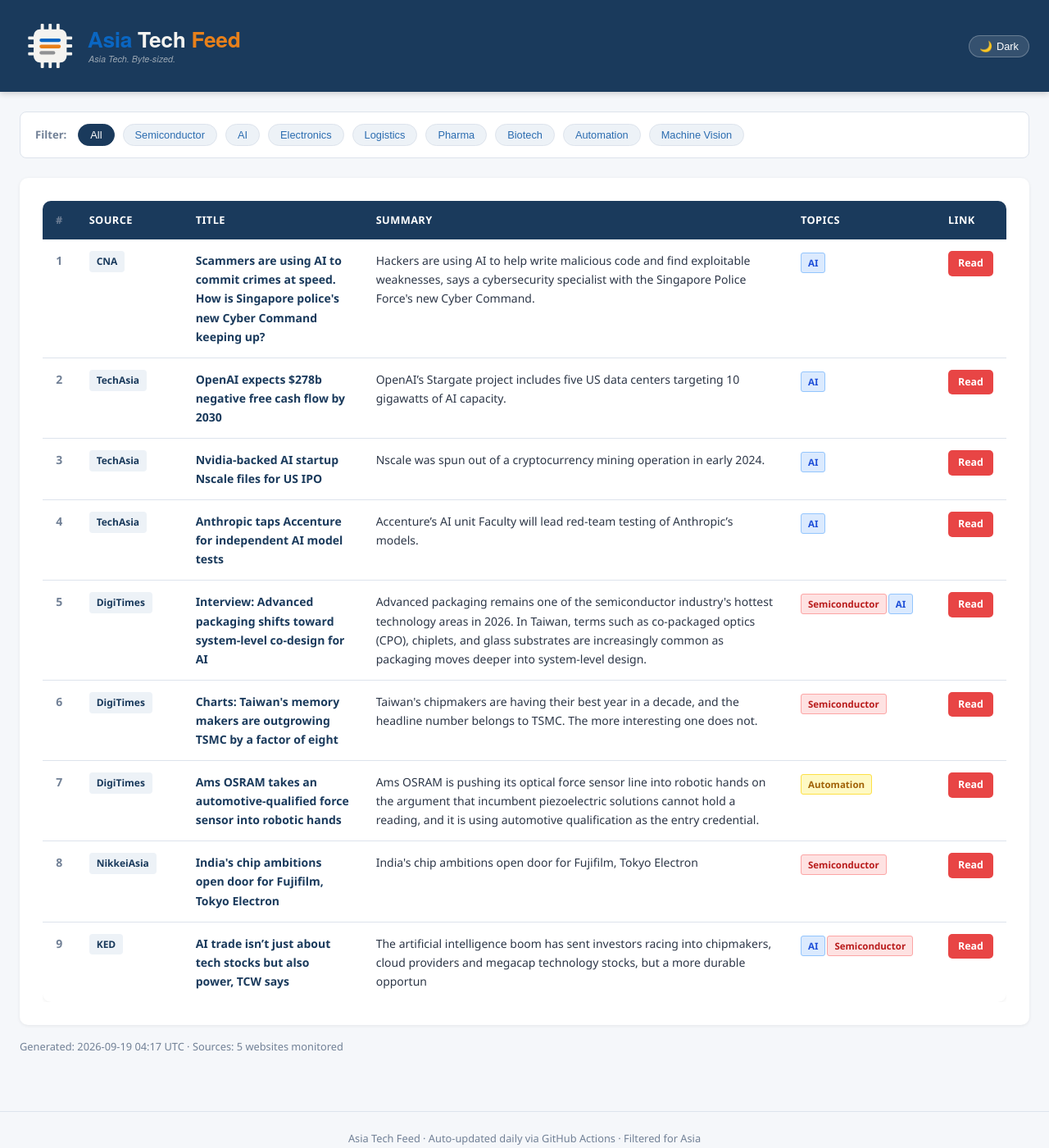
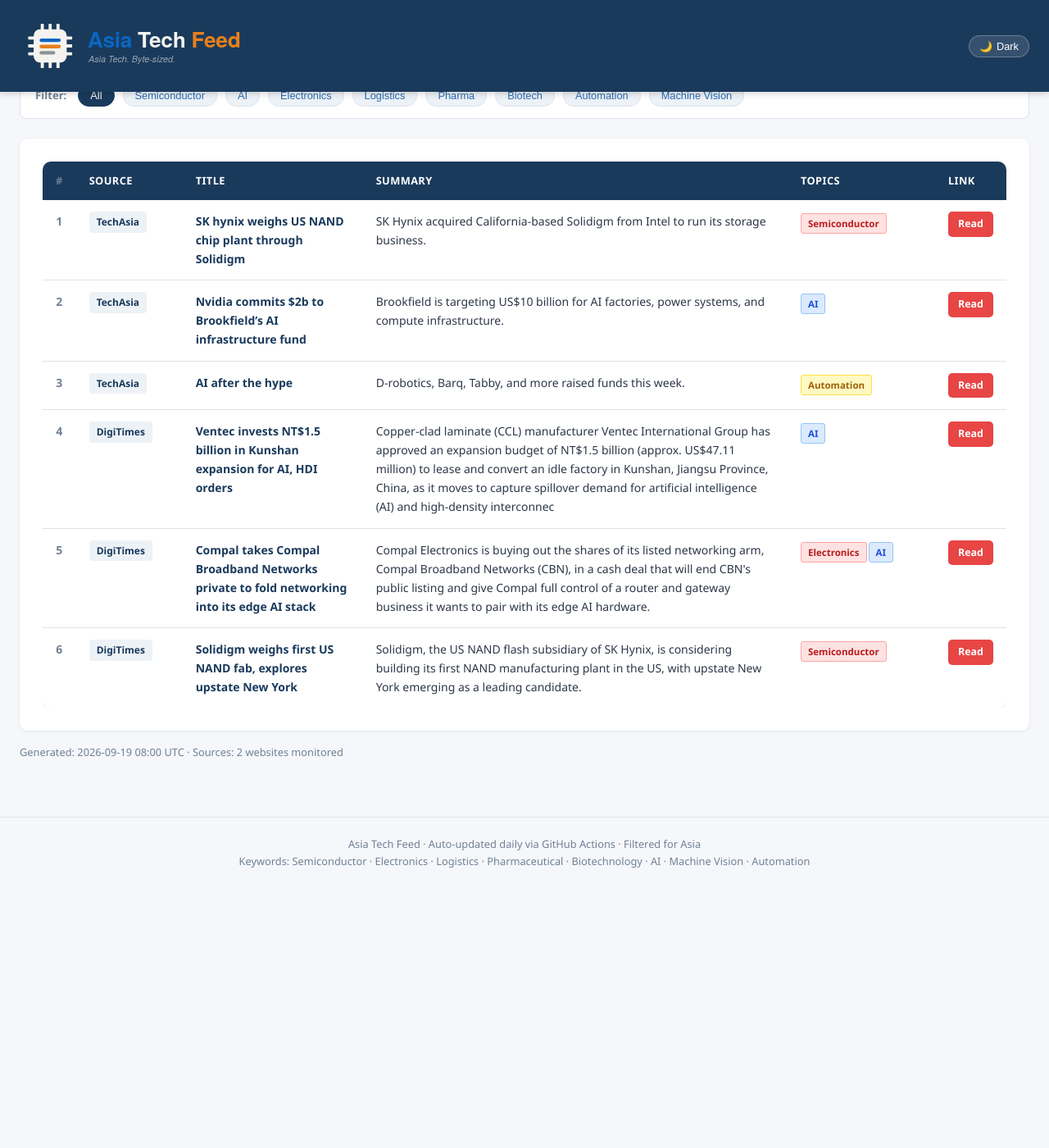
Before and after one commit to asiatechfeed/Asia-Tech-Feed, a Jekyll site: the page built from _posts/2026-09-19-asia-tech-news-digest.md, in a window 1280 px wide and 1400 px high, scrolled down 633 px. Shown: the whole window at 82% size. Built offline with Jekyll 4.4.1, drawn with Linux system fonts in a browser that asks for light colours; a script that is not in the unit is left out; after the commit the page ends 1717 px from its top, so only the background shows below that; some of the changed text lies outside the part shown.

Commit message:
📰 News digest 2026-09-19 (6 articles)

```diff
--- a/_posts/2026-09-19-asia-tech-news-digest.md
+++ b/_posts/2026-09-19-asia-tech-news-digest.md
@@ -1,16 +1,16 @@
 ---
 layout: post
 title: "Asia Tech News Digest - September 19, 2026"
-date: 2026-09-19 12:17:58 +0800
-articles_count: 9
-sources_count: 5
-sources: ["CNA", "DigiTimes", "KED", "NikkeiAsia", "TechAsia"]
+date: 2026-09-19 16:00:49 +0800
+articles_count: 6
+sources_count: 2
+sources: ["DigiTimes", "TechAsia"]
 csv_file: /assets/data/news-2026-09-19.tsv
-featured_title: "Scammers are using AI to commit crimes at speed. How is Singapore police's new Cyber Command keeping up?"
-featured_url: "https://www.channelnewsasia.com/singapore/police-cyber-command-artificial-intelligence-scams-6394231"
-featured_source: "CNA"
-featured_summary: "Hackers are using AI to help write malicious code and find exploitable weaknesses, says a cybersecurity specialist with the Singapore Police Force's new Cyber Command."
-featured_image: "https://dam.mediacorp.sg/image/upload/s--M5F2dJVR--/c_crop,h_1125,w_2000,x_0,y_31/c_fill,g_auto,h_676,w_1200/fl_relative,g_south_east,l_mediacorp:cna:watermark:2021-08:cna,w_0.1/f_auto,q_auto/v1/mediacorp/cna/image/2026/09/18/llt_2456.jpg?itok=jZ-Zw-Sv"
+featured_title: "SK hynix weighs US NAND chip plant through Solidigm"
+featured_url: "https://www.techinasia.com/sk-hynix-weighs-investor-3b-china-chip-site"
+featured_source: "TechAsia"
+featured_summary: "SK Hynix acquired California-based Solidigm from Intel to run its storage business."
+featured_image: ""
 ---
 
 <table class="news-table">
@@ -27,75 +27,51 @@ featured_image: "https://dam.mediacorp.sg/image/upload/s--M5F2dJVR--/c_crop,h_11
 <tbody>
 <tr>
   <td class="col-num">1</td>
-  <td class="col-source"><span class="source-badge">CNA</span></td>
-  <td class="col-title"><span class="article-title">Scammers are using AI to commit crimes at speed. How is Singapore police's new Cyber Command keeping up?</span></td>
-  <td class="col-summary">Hackers are using AI to help write malicious code and find exploitable weaknesses, says a cybersecurity specialist with the Singapore Police Force's new Cyber Command.</td>
-  <td class="col-tags"><span class="tag ai">AI</span></td>
-  <td class="col-link"><a class="btn-link" href="https://www.channelnewsasia.com/singapore/police-cyber-command-artificial-intelligence-scams-6394231" target="_blank" rel="noopener">Read</a></td>
+  <td class="col-source"><span class="source-badge">TechAsia</span></td>
+  <td class="col-title"><span class="article-title">SK hynix weighs US NAND chip plant through Solidigm</span></td>
+  <td class="col-summary">SK Hynix acquired California-based Solidigm from Intel to run its storage business.</td>
+  <td class="col-tags"><span class="tag semi">Semiconductor</span></td>
+  <td class="col-link"><a class="btn-link" href="https://www.techinasia.com/sk-hynix-weighs-investor-3b-china-chip-site" target="_blank" rel="noopener">Read</a></td>
 </tr>
 <tr>
   <td class="col-num">2</td>
   <td class="col-source"><span class="source-badge">TechAsia</span></td>
-  <td class="col-title"><span class="article-title">OpenAI expects $278b negative free cash flow by 2030</span></td>
-  <td class="col-summary">OpenAI’s Stargate project includes five US data centers targeting 10 gigawatts of AI capacity.</td>
+  <td class="col-title"><span class="article-title">Nvidia commits $2b to Brookfield’s AI infrastructure fund</span></td>
+  <td class="col-summary">Brookfield is targeting US$10 billion for AI factories, power systems, and compute infrastructure.</td>
   <td class="col-tags"><span class="tag ai">AI</span></td>
-  <td class="col-link"><a class="btn-link" href="https://www.techinasia.com/openai-samsung-deepen-nextgen-chip-ai-ties" target="_blank" rel="noopener">Read</a></td>
+  <td class="col-link"><a class="btn-link" href="https://www.techinasia.com/nvidiabacked-lambda-lands-1b-private-debt-deal" target="_blank" rel="noopener">Read</a></td>
 </tr>
 <tr>
   <td class="col-num">3</td>
   <td class="col-source"><span class="source-badge">TechAsia</span></td>
-  <td class="col-title"><span class="article-title">Nvidia-backed AI startup Nscale files for US IPO</span></td>
-  <td class="col-summary">Nscale was spun out of a cryptocurrency mining operation in early 2024.</td>
-  <td class="col-tags"><span class="tag ai">AI</span></td>
-  <td class="col-link"><a class="btn-link" href="https://www.techinasia.com/nvidia-nokia-join-1-1b-series-b-for-uk-ai-firm-nscale" target="_blank" rel="noopener">Read</a></td>
+  <td class="col-title"><span class="article-title">AI after the hype</span></td>
+  <td class="col-summary">D-robotics, Barq, Tabby, and more raised funds this week.</td>
+  <td class="col-tags"><span class="tag auto">Automation</span></td>
+  <td class="col-link"><a class="btn-link" href="https://www.techinasia.com/ai-after-the-hype" target="_blank" rel="noopener">Read</a></td>
 </tr>
 <tr>
   <td class="col-num">4</td>
-  <td class="col-source"><span class="source-badge">TechAsia</span></td>
-  <td class="col-title"><span class="article-title">Anthropic taps Accenture for independent AI model tests</span></td>
-  <td class="col-summary">Accenture’s AI unit Faculty will lead red-team testing of Anthropic’s models.</td>
+  <td class="col-source"><span class="source-badge">DigiTimes</span></td>
+  <td class="col-title"><span class="article-title">Ventec invests NT$1.5 billion in Kunshan expansion for AI, HDI orders</span></td>
+  <td class="col-summary">Copper-clad laminate (CCL) manufacturer Ventec International Group has approved an expansion budget of NT$1.5 billion (approx. US$47.11 million) to lease and convert an idle factory in Kunshan, Jiangsu Province, China, as it moves to capture spillover demand for artificial intelligence (AI) and high-density interconnec</td>
   <td class="col-tags"><span class="tag ai">AI</span></td>
-  <td class="col-link"><a class="btn-link" href="https://www.techinasia.com/anthropic-drop-30day-data-rule-enterprises" target="_blank" rel="noopener">Read</a></td>
+  <td class="col-link"><a class="btn-link" href="https://www.digitimes.com/news/a20260917PD235/expansion-ccl-ventec-kunshan-laminate.html" target="_blank" rel="noopener">Read</a></td>
 </tr>
 <tr>
   <td class="col-num">5</td>
   <td class="col-source"><span class="source-badge">DigiTimes</span></td>
-  <td class="col-title"><span class="article-title">Interview: Advanced packaging shifts toward system-level co-design for AI</span></td>
-  <td class="col-summary">Advanced packaging remains one of the semiconductor industry's hottest technology areas in 2026. In Taiwan, terms such as co-packaged optics (CPO), chiplets, and glass substrates are increasingly common as packaging moves deeper into system-level design.</td>
-  <td class="col-tags"><span class="tag semi">Semiconductor</span><span class="tag ai">AI</span></td>
-  <td class="col-link"><a class="btn-link" href="https://www.digitimes.com/news/a20260918PD215/packaging-taiwan-2026-technology-materials.html" target="_blank" rel="noopener">Read</a></td>
+  <td class="col-title"><span class="article-title">Compal takes Compal Broadband Networks private to fold networking into its edge AI stack</span></td>
+  <td class="col-summary">Compal Electronics is buying out the shares of its listed networking arm, Compal Broadband Networks (CBN), in a cash deal that will end CBN's public listing and give Compal full control of a router and gateway business it wants to pair with its edge AI hardware.</td>
+  <td class="col-tags"><span class="tag semi">Electronics</span><span class="tag ai">AI</span></td>
+  <td class="col-link"><a class="btn-link" href="https://www.digitimes.com/news/a20260919PD201/compal-compal-broadband-business-wireless-manufacturing.html" target="_blank" rel="noopener">Read</a></td>
 </tr>
 <tr>
   <td class="col-num">6</td>
   <td class="col-source"><span class="source-badge">DigiTimes</span></td>
-  <td class="col-title"><span class="article-title">Charts: Taiwan's memory makers are outgrowing TSMC by a factor of eight</span></td>
-  <td class="col-summary">Taiwan's chipmakers are having their best year in a decade, and the headline number belongs to TSMC. The more interesting one does not.</td>
+  <td class="col-title"><span class="article-title">Solidigm weighs first US NAND fab, explores upstate New York</span></td>
+  <td class="col-summary">Solidigm, the US NAND flash subsidiary of SK Hynix, is considering building its first NAND manufacturing plant in the US, with upstate New York emerging as a leading candidate.</td>
   <td class="col-tags"><span class="tag semi">Semiconductor</span></td>
-  <td class="col-link"><a class="btn-link" href="https://www.digitimes.com/news/a20260918VL221/taiwan-tsmc-revenue-chipmakers-demand.html" target="_blank" rel="noopener">Read</a></td>
-</tr>
-<tr>
-  <td class="col-num">7</td>
-  <td class="col-source"><span class="source-badge">DigiTimes</span></td>
-  <td class="col-title"><span class="article-title">Ams OSRAM takes an automotive-qualified force sensor into robotic hands</span></td>
-  <td class="col-summary">Ams OSRAM is pushing its optical force sensor line into robotic hands on the argument that incumbent piezoelectric solutions cannot hold a reading, and it is using automotive qualification as the entry credential.</td>
-  <td class="col-tags"><span class="tag auto">Automation</span></td>
-  <td class="col-link"><a class="btn-link" href="https://www.digitimes.com/news/a20260918VL222/sensor-production-automotive.html" target="_blank" rel="noopener">Read</a></td>
-</tr>
-<tr>
-  <td class="col-num">8</td>
-  <td class="col-source"><span class="source-badge">NikkeiAsia</span></td>
-  <td class="col-title"><span class="article-title">India's chip ambitions open door for Fujifilm, Tokyo Electron</span></td>
-  <td class="col-summary">India's chip ambitions open door for Fujifilm, Tokyo Electron</td>
-  <td class="col-tags"><span class="tag semi">Semiconductor</span></td>
-  <td class="col-link"><a class="btn-link" href="https://asia.nikkei.com/business/tech/semiconductors/india-s-chip-ambitions-open-door-for-fujifilm-tokyo-electron" target="_blank" rel="noopener">Read</a></td>
-</tr>
-<tr>
-  <td class="col-num">9</td>
-  <td class="col-source"><span class="source-badge">KED</span></td>
-  <td class="col-title"><span class="article-title">AI trade isn’t just about tech stocks but also power, TCW says</span></td>
-  <td class="col-summary">The artificial intelligence boom has sent investors racing into chipmakers, cloud providers and megacap technology stocks, but a more durable opportun</td>
-  <td class="col-tags"><span class="tag ai">AI</span><span class="tag semi">Semiconductor</span></td>
-  <td class="col-link"><a class="btn-link" href="https://www.kedglobal.com/asset-management/newsView/ked202606010002" target="_blank" rel="noopener">Read</a></td>
+  <td class="col-link"><a class="btn-link" href="https://www.digitimes.com/news/a20260918VL223/solidigm-nand-sk-hynix-manufacturing-fab.html" target="_blank" rel="noopener">Read</a></td>
 </tr>
 </tbody>
 </table>
```
Also changed, not shown: _data/seen_urls.json (+7 -1 lines), _digest_meta.json (+16 -19 lines), assets/data/news-2026-09-19.tsv (+6 -9 lines), assets/data/search-index.json.
